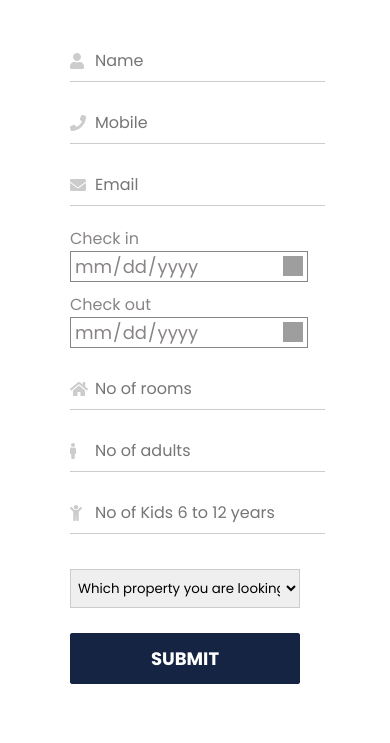
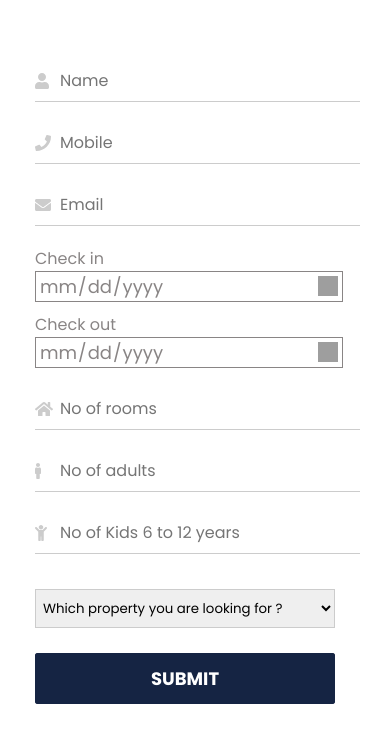
Before and after one commit to DroidDaniel/html-form-capture, a plain HTML site: page index.html in a window 390 px wide. Shown: the part 93-836 px from the top of the page. Drawn offline with nearby package versions, Linux system fonts and the light colour scheme.

```diff
--- a/css/style.css
+++ b/css/style.css
@@ -48,8 +48,8 @@
 
 @media screen and (max-width:600px) {
     .contact__container form{
-        max-width: 230px;
-        padding: 0 20px 0 0;
+        max-width: 300px;
+        padding: 20px 20px 0 0;
     }
 }
 
```
